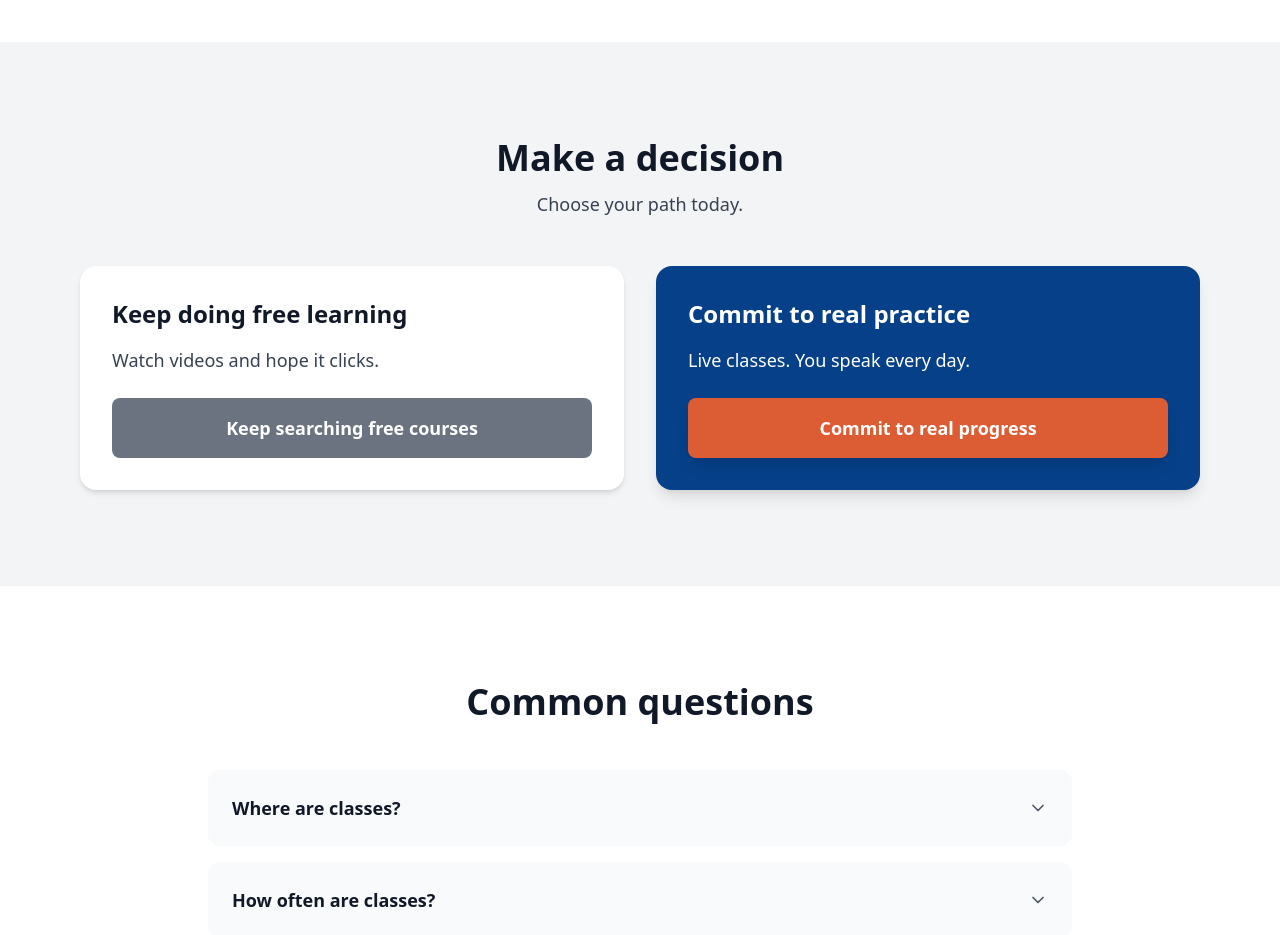
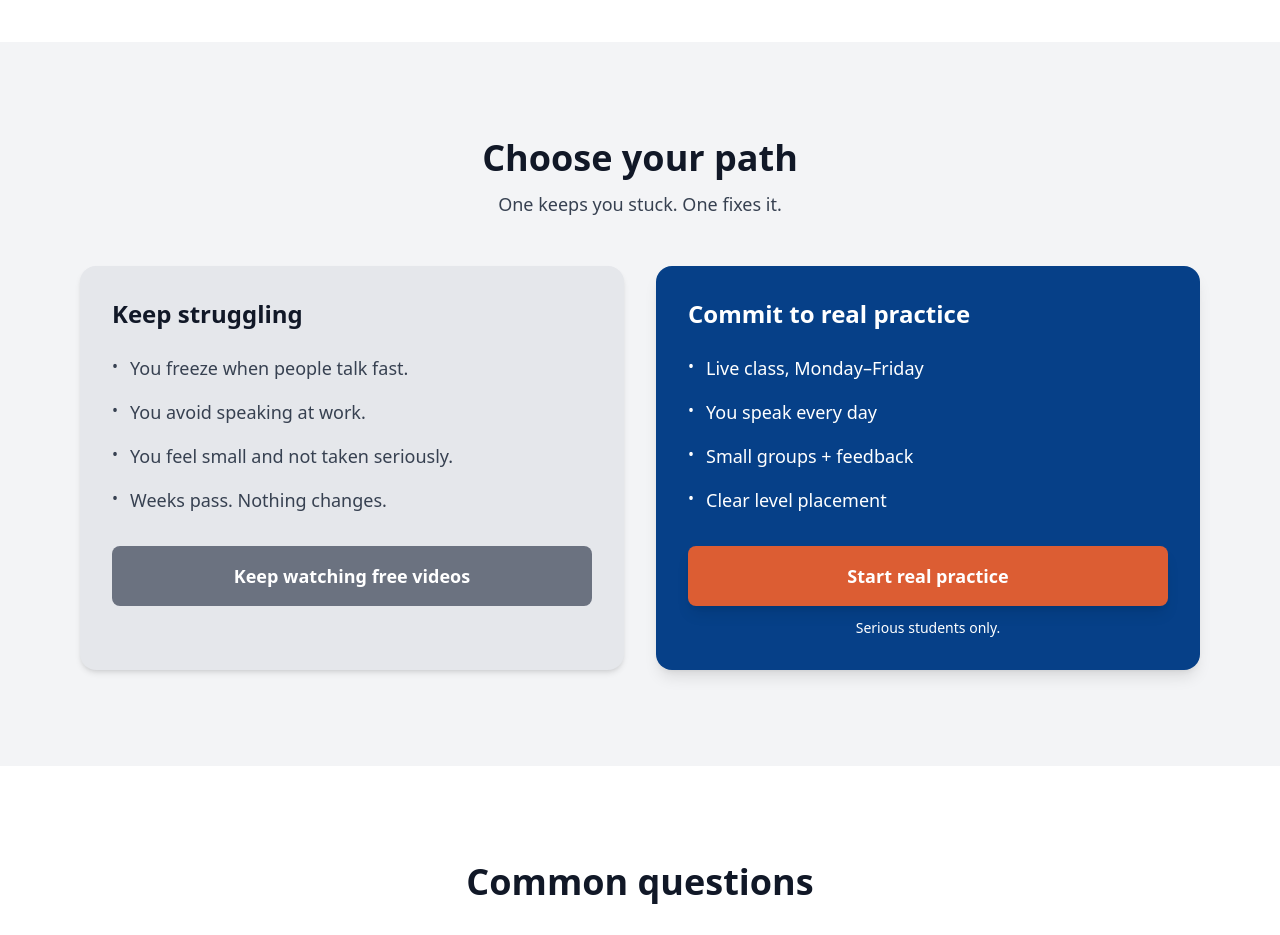
Before and after one commit to Qwixo/apply.INTERLINK.edu-28.8.2025-old-v1.1, a React (Vite) app: page /greensboro in a window 1280 px wide. Shown: the part 8080-9015 px from the top of the page. Built offline with nearby package versions, Linux system fonts and the light colour scheme.

Commit message:
Updated GreensboroPage.tsx

```diff
--- a/src/pages/GreensboroPage.tsx
+++ b/src/pages/GreensboroPage.tsx
@@ -788,51 +788,84 @@ function GreensboroPage() {
         </div>
       </section>
 
-      {/* SECTION B: Decision block */}
+      {/* SECTION B: Two Paths */}
       <section className="bg-gray-100 py-16 md:py-24">
         <div className="max-w-6xl mx-auto px-4">
           <div className="text-center mb-12">
             <h2 className="text-3xl md:text-4xl font-bold text-gray-900 mb-3">
-              Make a decision
+              Choose your path
             </h2>
             <p className="text-lg text-gray-700">
-              Choose your path today.
+              One keeps you stuck. One fixes it.
             </p>
           </div>
 
           <div className="grid grid-cols-1 md:grid-cols-2 gap-8">
-            {/* Left option: Keep doing free learning */}
-            <div className="bg-white rounded-2xl p-8 shadow-md">
-              <h3 className="text-2xl font-bold text-gray-900 mb-4">
-                Keep doing free learning
+            {/* Left card: Keep struggling */}
+            <div className="bg-gray-200 rounded-2xl p-8 shadow-md">
+              <h3 className="text-2xl font-bold text-gray-900 mb-6">
+                Keep struggling
               </h3>
-              <p className="text-lg text-gray-700 mb-6">
-                Watch videos and hope it clicks.
-              </p>
+              <ul className="space-y-4 mb-8">
+                <li className="flex items-start gap-3">
+                  <span className="text-gray-700">•</span>
+                  <span className="text-lg text-gray-700">You freeze when people talk fast.</span>
+                </li>
+                <li className="flex items-start gap-3">
+                  <span className="text-gray-700">•</span>
+                  <span className="text-lg text-gray-700">You avoid speaking at work.</span>
+                </li>
+                <li className="flex items-start gap-3">
+                  <span className="text-gray-700">•</span>
+                  <span className="text-lg text-gray-700">You feel small and not taken seriously.</span>
+                </li>
+                <li className="flex items-start gap-3">
+                  <span className="text-gray-700">•</span>
+                  <span className="text-lg text-gray-700">Weeks pass. Nothing changes.</span>
+                </li>
+              </ul>
               <a
                 href="https://www.youtube.com/results?search_query=free+english+course"
                 target="_blank"
                 rel="noreferrer"
                 className="block w-full bg-gray-500 text-white font-bold text-lg px-8 py-4 rounded-lg hover:bg-gray-600 transition-all duration-300 text-center"
               >
-                Keep searching free courses
+                Keep watching free videos
               </a>
             </div>
 
-            {/* Right option: Commit to real practice */}
+            {/* Right card: Commit to real practice */}
             <div className="bg-[#064088] rounded-2xl p-8 shadow-lg">
-              <h3 className="text-2xl font-bold text-white mb-4">
+              <h3 className="text-2xl font-bold text-white mb-6">
                 Commit to real practice
               </h3>
-              <p className="text-lg text-white mb-6">
-                Live classes. You speak every day.
-              </p>
+              <ul className="space-y-4 mb-8">
+                <li className="flex items-start gap-3">
+                  <span className="text-white">•</span>
+                  <span className="text-lg text-white">Live class, Monday–Friday</span>
+                </li>
+                <li className="flex items-start gap-3">
+                  <span className="text-white">•</span>
+                  <span className="text-lg text-white">You speak every day</span>
+                </li>
+                <li className="flex items-start gap-3">
+                  <span className="text-white">•</span>
+                  <span className="text-lg text-white">Small groups + feedback</span>
+                </li>
+                <li className="flex items-start gap-3">
+                  <span className="text-white">•</span>
+                  <span className="text-lg text-white">Clear level placement</span>
+                </li>
+              </ul>
               <button
                 onClick={scrollToApply}
-                className="w-full bg-[#dc5d33] text-white font-bold text-lg px-8 py-4 rounded-lg shadow-lg hover:bg-[#c24e2b] transition-all duration-300 hover:shadow-xl transform hover:-translate-y-0.5"
+                className="w-full bg-[#dc5d33] text-white font-bold text-lg px-8 py-4 rounded-lg shadow-lg hover:bg-[#c24e2b] transition-all duration-300 hover:shadow-xl transform hover:-translate-y-0.5 mb-3"
               >
-                Commit to real progress
+                Start real practice
               </button>
+              <p className="text-center text-sm text-white font-medium">
+                Serious students only.
+              </p>
             </div>
           </div>
         </div>
```
